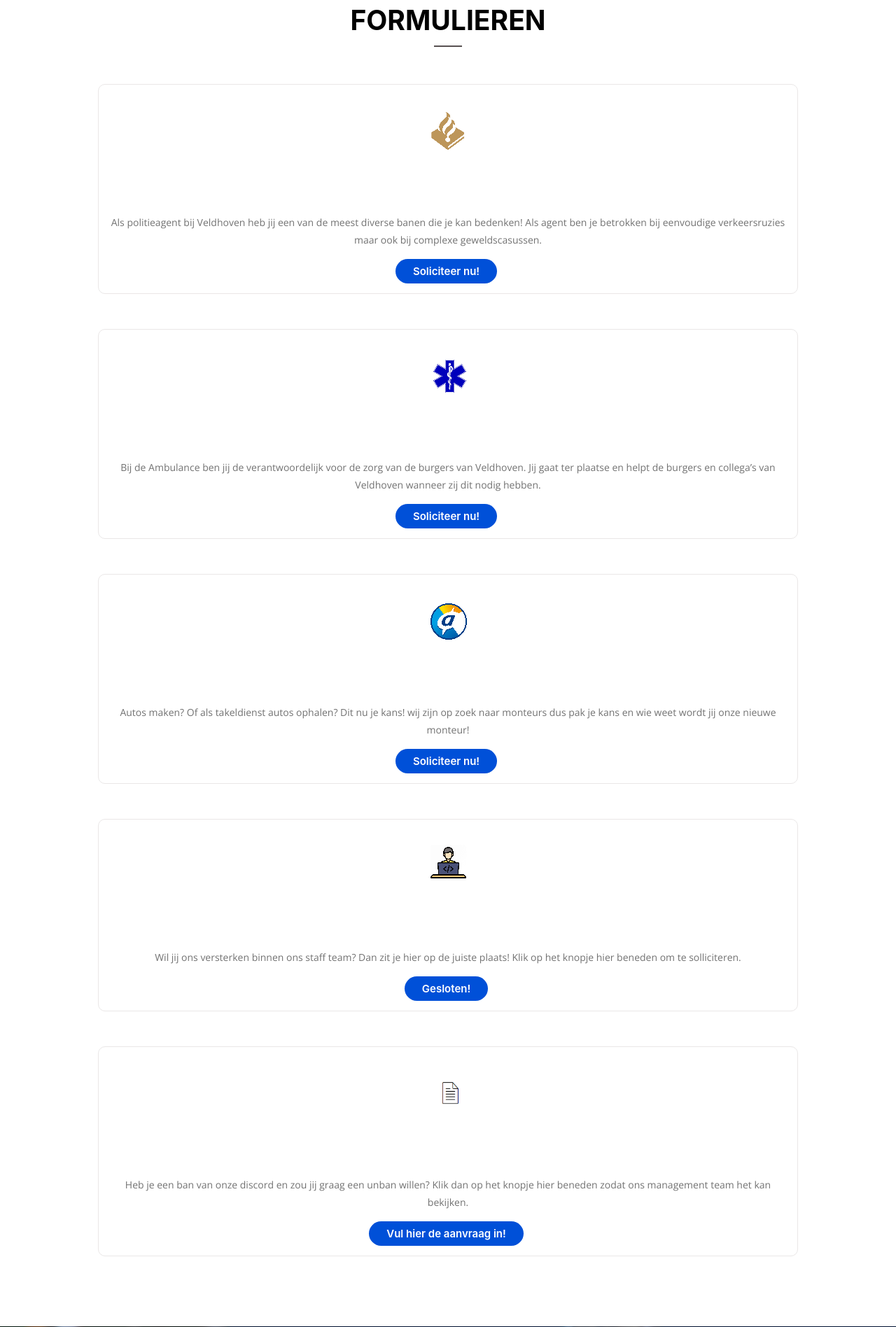
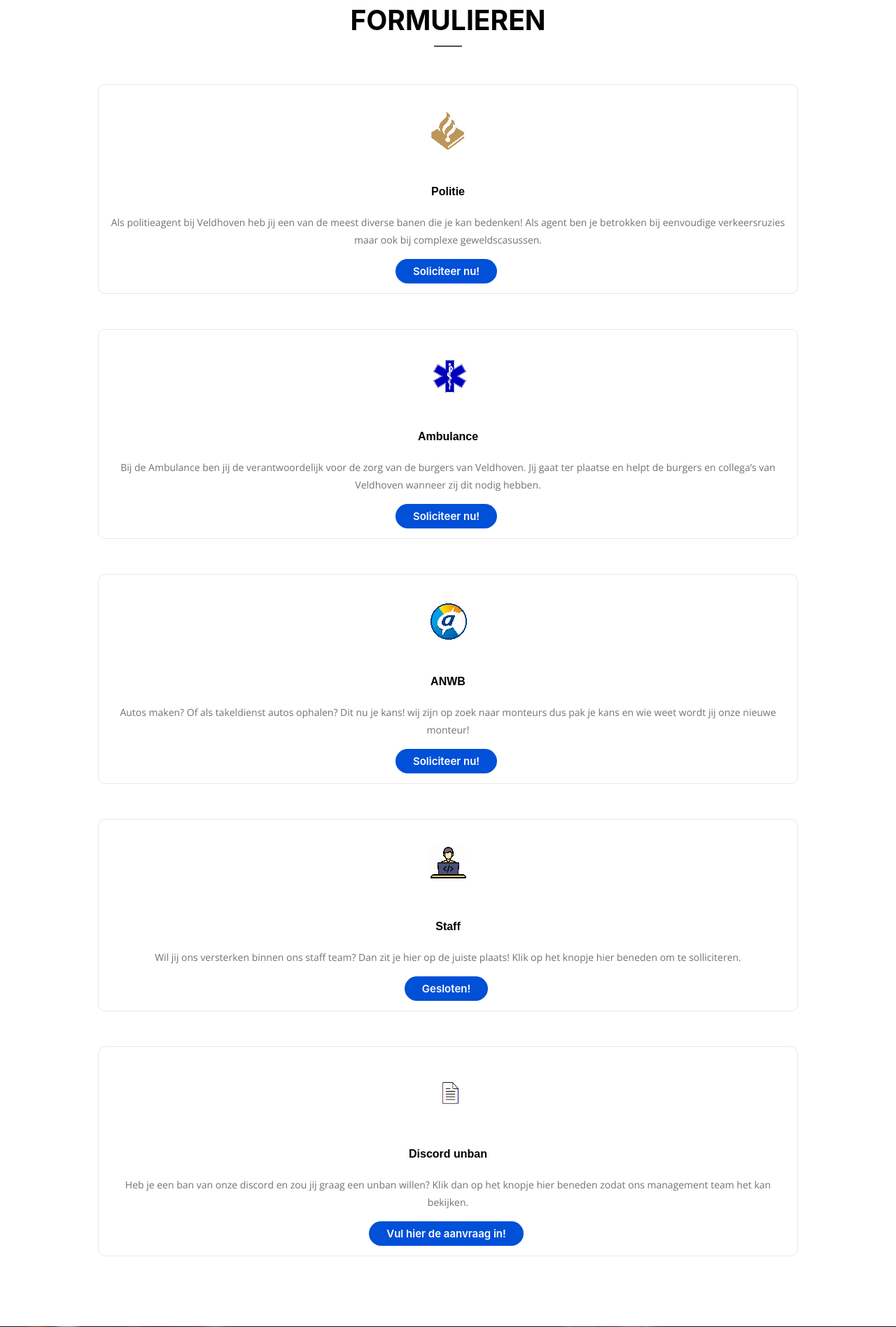
Before and after one commit to Bjorn-050/velhovennieuw, a PHP site: page / in a window 1280 px wide. Shown: the part 1201-3097 px from the top of the page at 70% size. Run offline with PHP 8.4, Linux system fonts and the light colour scheme; some web fonts are replaced.

Commit message:
modified:   css/style.css

```diff
--- a/css/style.css
+++ b/css/style.css
@@ -142,7 +142,7 @@ html, body {
 	position: relative;
 }
 
-h1, h3, h4, h5, h6 {
+h1, h3, h5, h6 {
 	font-weight: 500;
 	margin: 0px 0px 10px;
 	color: #ffffff;
@@ -160,6 +160,7 @@ h4 {
 	font-family: "Montserrat", sans-serif;
 	font-weight: 700;
 	line-height: 22px;
+	color: #000;
 }
 
 h3 {
```
